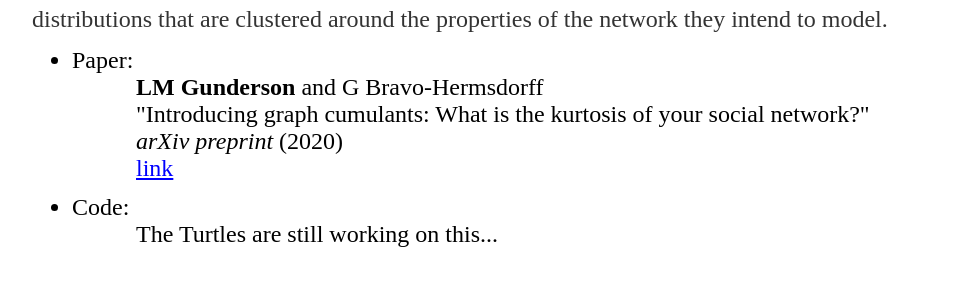
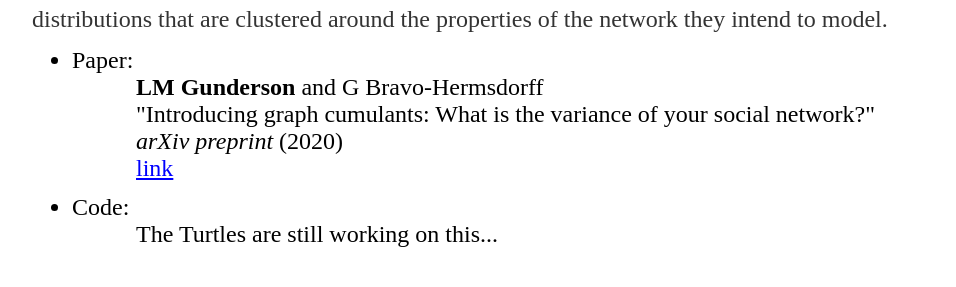
Before and after one commit to LeeMGunderson/LeeMGunderson.github.io, a Jekyll site: the page built from research/index.html, in a window 1280 px wide and 900 px high. Shown: the part 437-724 px from the top of the window, without its empty margins (160-1116 px from the left). Built offline with Jekyll 4.4.1, drawn with Linux system fonts in a browser that asks for light colours.

Commit message:
Update index.html

```diff
--- a/research/index.html
+++ b/research/index.html
@@ -10,7 +10,7 @@ title: Research
 				<br>
 				<font style="margin-left:64px; font-size:24px;"><strong>LM Gunderson</strong> and G Bravo-Hermsdorff</font>
 				<br>
-				<font style="margin-left:64px; font-size:24px;">"Introducing graph cumulants: What is the kurtosis of your social network?"</font>
+				<font style="margin-left:64px; font-size:24px;">"Introducing graph cumulants: What is the variance of your social network?"</font>
 				<br>
 				<font style="margin-left:64px; font-size:24px;"><i>arXiv preprint</i> (2020)</font>
 				<br>
```
